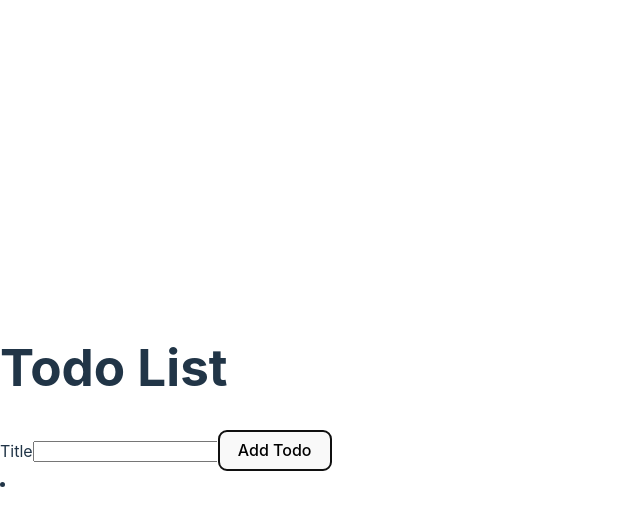
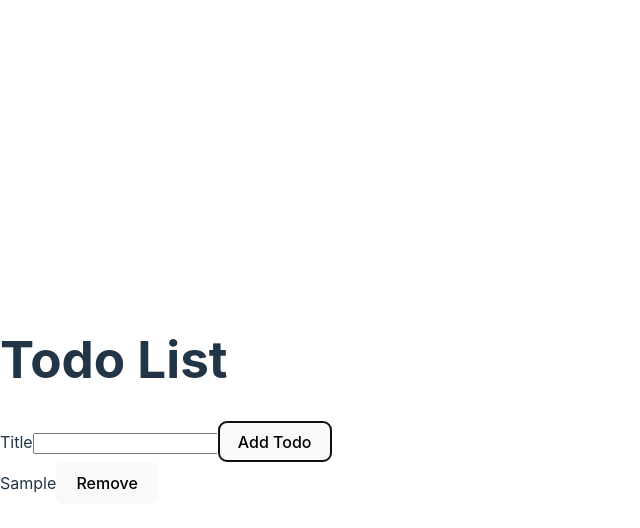
Before and after one commit to EphremAlebachew/react-todo, a React (Vite) app: page / in a window 1280 px wide. Both pictures are taken after typing "Sample" into the empty fields and a click on the button "Add Todo". Shown: the top 528 px of the page, without its empty margins (0-640 px from the left). Built offline with nearby package versions, Linux system fonts and the light colour scheme.

Commit message:
ass-6-3-1-vite

```diff
--- a/src/App.jsx
+++ b/src/App.jsx
@@ -21,38 +21,32 @@
 // };
 
 // export default App;
-import React, { useState, useEffect } from 'react';
+// Filter out the todo item with the given id
+// Update the state with the new todo list
+/* Pass removeTodo as a prop */
+import React, { useState } from 'react';
+import TodoList1 from './TodoList1/TodoList1';
 import AddTodoForm from './AddTodoForm/AddTodoForm';
 
-import TodoList1 from './TodoList1/TodoList1';
-
-// Custom hook for semi-persistent state
-function useSemiPersistentState(key, initialState) {
-  const [value, setValue] = useState(() => {
-    const savedValue = localStorage.getItem(key);
-    return savedValue ? JSON.parse(savedValue) : initialState;
-  });
-
-  useEffect(() => {
-    localStorage.setItem(key, JSON.stringify(value));
-  }, [key, value]);
-
-  return [value, setValue];
-}
-
 function App() {
-  // Using the custom hook
-  const [todoList, setTodoList] = useSemiPersistentState('savedTodoList', []);
+  const [todoList, setTodoList] = useState([]);
 
   const addTodo = (newTodo) => {
     setTodoList([...todoList, newTodo]);
+  };
+
+  const removeTodo = (id) => {
+
+    const updatedTodoList = todoList.filter((todo, index) => index !== id);
+
+    setTodoList(updatedTodoList);
   };
 
   return (
     <div>
       <h1>Todo List</h1>
       <AddTodoForm onAddTodo={addTodo} />
-      <TodoList1 todos={todoList} />
+      <TodoList1 todos={todoList} onRemoveTodo={removeTodo} />
     </div>
   );
 }
--- a/src/TodoList1/TodoList1.jsx
+++ b/src/TodoList1/TodoList1.jsx
@@ -14,11 +14,11 @@ import React from 'react';
 import TodoListItem1 from '../TodoListItem1/TodoListItem1';
 
 
-const TodoList1 = ({ todos }) => {
+const TodoList1 = ({ todos, onRemoveTodo }) => {
   return (
     <div>
       {todos.map((todo, index) => (
-        <TodoListItem1 key={index} todo={todo} />
+        <TodoListItem1 key={index} todo={todo} onRemoveTodo={() => onRemoveTodo(index)} />
       ))}
     </div>
   );
--- a/src/TodoListItem1/TodoListItem1.jsx
+++ b/src/TodoListItem1/TodoListItem1.jsx
@@ -16,10 +16,13 @@
 // export default TodoListItem1;
 import React from 'react';
 
-const TodoListItem1 = ({ todo }) => { // Destructuring the props
+const TodoListItem1 = ({ todo, onRemoveTodo }) => {
   return (
-    <li>{todo.title}</li>
+    <div>
+      <span>{todo}</span>
+      <button type="button" onClick={onRemoveTodo}>Remove</button>
+    </div>
   );
-}
+};
 
 export default TodoListItem1;
```
